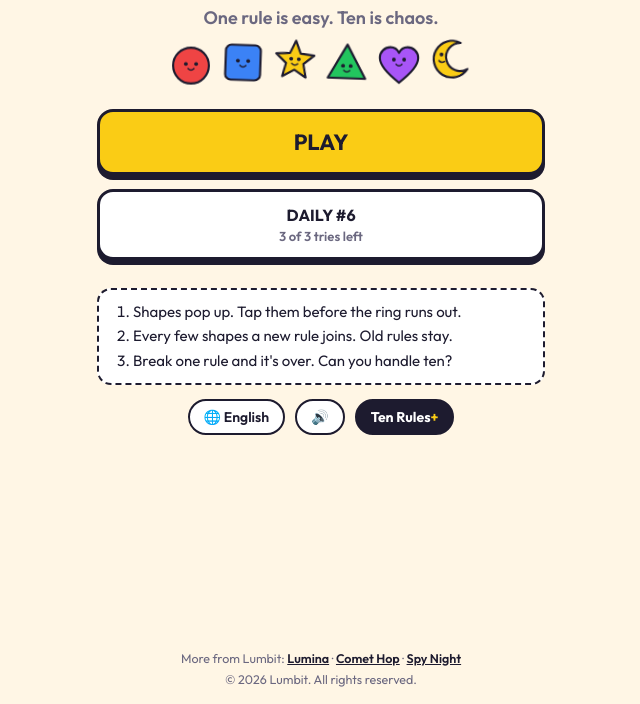
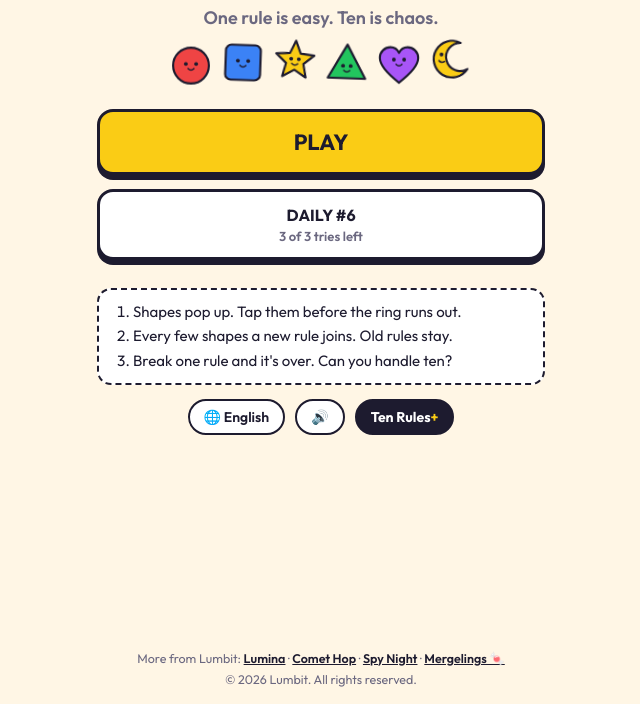
Before and after one commit to lumbit-games/ten-rules, a plain HTML site: page index.html in a window 1280 px wide. Shown: the part 96-800 px from the top of the page, without its empty margins (319-959 px from the left). Drawn offline with Linux system fonts and the light colour scheme; a web font is replaced by a local one.

Commit message:
Link to Mergelings in the footer

```diff
--- a/index.html
+++ b/index.html
@@ -36,7 +36,7 @@
       <div><span data-i18n="more"></span>:
         <a id="lnkLumina" href="https://lumbit-games.github.io/lumina/?ref=ten-rules">Lumina</a> ·
         <a id="lnkComet" href="https://lumbit-games.github.io/comet-hop/?ref=ten-rules">Comet Hop</a> ·
-        <a id="lnkSpy" href="https://lumbit-games.github.io/spy-night/?ref=ten-rules">Spy Night</a></div>
+        <a id="lnkSpy" href="https://lumbit-games.github.io/spy-night/?ref=ten-rules">Spy Night</a> · <a href="https://lumbit-games.github.io/mergelings/?ref=ten-rules" target="_blank" rel="noopener">Mergelings 🍬</a></div>
       <div>© 2026 Lumbit. All rights reserved.</div>
     </footer>
   </section>
```
